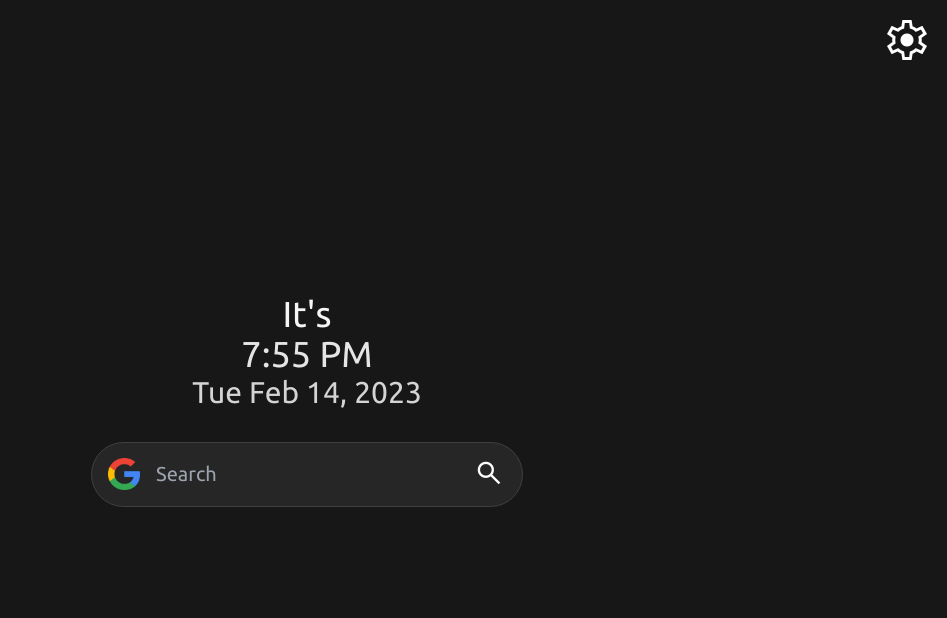
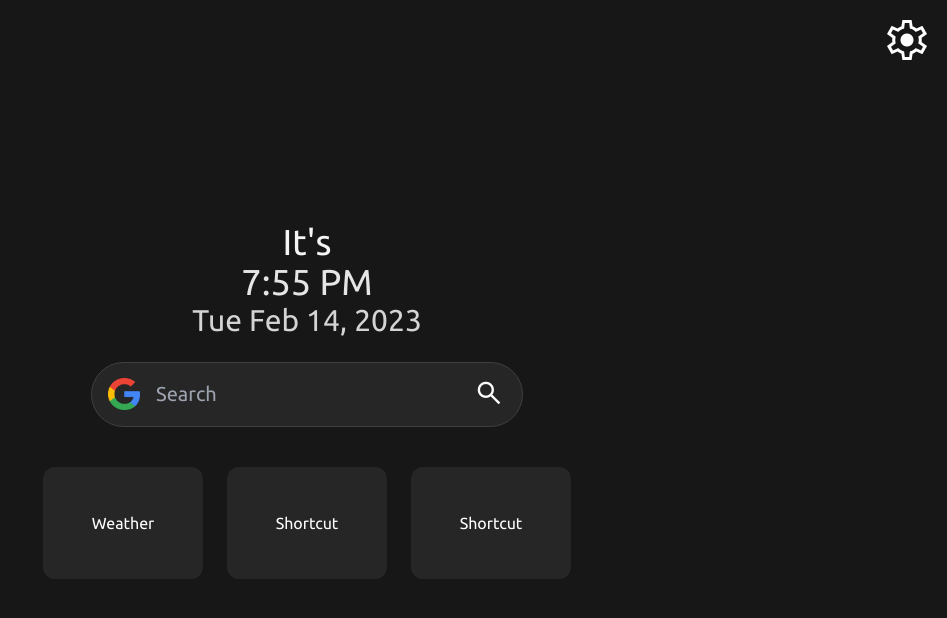
Before and after one commit to Streamer272/startpage, a SvelteKit app: page / in a window 1280 px wide. Shown: the top 618 px of the page, without its empty margins (333-1280 px from the left). Built offline with nearby package versions, Linux system fonts and the light colour scheme.

Commit message:
:zap: Adds Tile component

```diff
--- a/src/lib/components/Search.svelte
+++ b/src/lib/components/Search.svelte
@@ -3,7 +3,7 @@
 </script>
 
 <div
-	class="flex items-center justify-center px-4 py-3 rounded-full bg-neutral-800 border border-solid border-neutral-700"
+	class="flex items-center justify-center px-4 py-3 rounded-full bg-neutral-800 border border-solid border-neutral-700 w-fit"
 >
 	<a href="https://www.google.com" class="">
 		<img src="/google.png" alt="Google" class="w-8 h-8" />
--- /dev/null
+++ b/src/lib/components/Tile.svelte
@@ -0,0 +1,10 @@
+<script lang="ts">
+	export let title = '';
+</script>
+
+<div class="bg-neutral-800 rounded-xl w-40 h-28 flex items-center justify-center flex-col mx-3">
+    {#if title}
+        <p class="text-xl font-bold">{title}</p>
+    {/if}
+	<slot />
+</div>
--- a/src/lib/components/Time.svelte
+++ b/src/lib/components/Time.svelte
@@ -16,7 +16,6 @@
 		getSetting,
 		DEFAULT_ENABLE_INTRODUCTION
 	} from '$lib/types/settings';
-	import { browser } from '$app/environment';
 
 	let greeting = '';
 	let time = '';
@@ -52,7 +51,8 @@
 				getSetting('enableTime', DEFAULT_ENABLE_TIME) ||
 				getSetting('enableDate', DEFAULT_ENABLE_DATE)
 			) {
-				greeting += "It's";
+				if (greeting) greeting += ", it's";
+				else greeting += "It's";
 			}
 		}
 
--- /dev/null
+++ b/src/lib/types/tile.ts
@@ -0,0 +1,31 @@
+export type Tile = any;
+
+export const TileTypes = {
+	Weather: newWeather,
+	Shortcut: newShortcut
+};
+
+export function newWeather(): Tile {
+	return {
+		type: 'Weather'
+	};
+}
+
+export function newShortcut(
+	link1: string = '',
+	title1: string = '',
+	icon1: string = '',
+	link2: string = '',
+	title2: string = '',
+	icon2: string = ''
+): Tile {
+	return {
+		type: 'Shortcut',
+		link1: link1,
+		title1: title1,
+		icon1: icon1,
+		link2: link2,
+		title2: title2,
+		icon2: icon2
+	};
+}
--- a/src/routes/+page.svelte
+++ b/src/routes/+page.svelte
@@ -1,14 +1,33 @@
 <script lang="ts">
 	import Search from '$lib/components/Search.svelte';
-	import Time from '../lib/components/Time.svelte';
+	import Time from '$lib/components/Time.svelte';
+	import Tile from '$lib/components/Tile.svelte';
+	import { DEFAULT_ENABLE_SEARCH, getSetting } from '$lib/types/settings';
+	import { newShortcut, newWeather } from '$lib/types/tile';
+
+	const rows = [[newWeather(), newShortcut(), newShortcut()]];
 </script>
 
-<div>
+<div class="flex items-center justify-center flex-col">
 	<a href="/settings" class="absolute top-4 right-4 visited:text-inherit">
 		<span class="material-symbols-outlined text-5xl visited:text-inherit">settings</span>
 	</a>
 
 	<Time />
-	<div class="h-8" />
-	<Search />
+	{#if getSetting('enableSearch', DEFAULT_ENABLE_SEARCH)}
+		<div class="h-6" />
+		<Search />
+	{/if}
+	<div class="h-10" />
+	{#each rows as row}
+		<div class="flex items-center justify-center">
+			{#each row as tile}
+				{#if tile.type === 'Weather'}
+					<Tile>Weather</Tile>
+				{:else if tile.type === 'Shortcut'}
+					<Tile>Shortcut</Tile>
+				{/if}
+			{/each}
+		</div>
+	{/each}
 </div>
```
